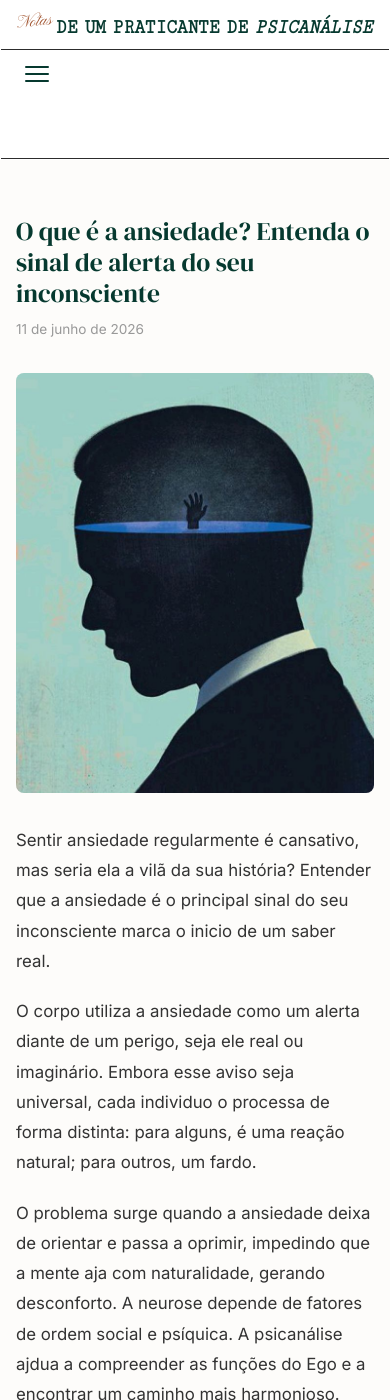
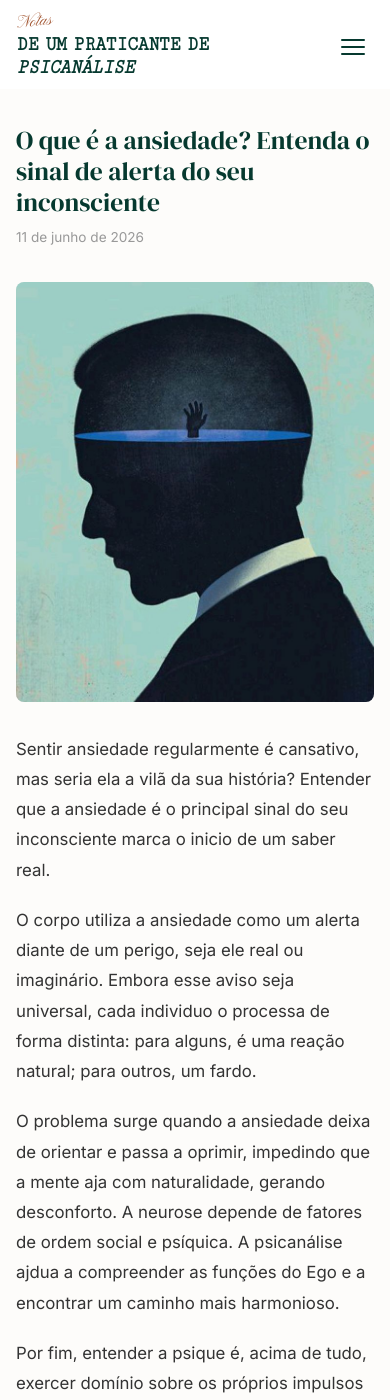
Before and after one commit to jeffsouzaoficial/blog-psi, a Jekyll site: the page built from _posts/2026-06-17-o-que-é-ansiedade.md, in a window 390 px wide and 1400 px high. Built offline with Jekyll 4.4.1, drawn with Linux system fonts in a browser that asks for light colours.

Commit message:
Scroll horizontal nos essays no mobile e ajustes no layout responsivo

```diff
--- a/_layouts/default.html
+++ b/_layouts/default.html
@@ -26,15 +26,15 @@
         <span class="title-script">Notas</span>
         <span class="title-sub">de um Praticante de <em class="title-italic">Psicanálise</em></span>
       </a></div>
+      <button class="nav-toggle" aria-label="Abrir menu">
+        <span></span>
+        <span></span>
+        <span></span>
+      </button>
     </div>
     <div class="bottom-row page-width">
       <div class="bottom-row-inner">
         <a href="{{ '/' | relative_url }}" class="compact-title">Notas</a>
-        <button class="nav-toggle" aria-label="Abrir menu">
-          <span></span>
-          <span></span>
-          <span></span>
-        </button>
         <div class="right-block">
           <a href="https://instagram.com" target="_blank" rel="noopener" class="social-link" aria-label="Instagram">
             <svg width="20" height="20" viewBox="0 0 24 24" fill="none" stroke="currentColor" stroke-width="2" stroke-linecap="round" stroke-linejoin="round"><rect x="2" y="2" width="20" height="20" rx="5" ry="5"/><path d="M16 11.37A4 4 0 1 1 12.63 8 4 4 0 0 1 16 11.37z"/><line x1="17.5" y1="6.5" x2="17.51" y2="6.5"/></svg>
--- a/style.css
+++ b/style.css
@@ -366,7 +366,7 @@
    PAPER WRAPPER
    ============================================= */
 .paper-wrapper {
-  padding-top: 24px;
+  padding-top: 4px;
 }
 
 /* =============================================
@@ -542,14 +542,14 @@
 
 /* Recent Essays */
 .homepage__top-grid__recent-essays {
-  margin-top: 48px;
+  margin-top: 1px;
   padding-top: 32px;
   border-top: 2px solid var(--border-color);
 }
 
 .grid-header {
   font-size: 1.1rem;
-  margin-bottom: 20px;
+  margin-bottom: 2px;
   color: var(--color-primary);
 }
 
@@ -1074,10 +1074,15 @@
   }
 
   .header-top {
+    display: flex;
+    align-items: center;
+    justify-content: space-between;
     padding: 16px 16px 12px;
   }
 
   .title {
+    flex: 1;
+    text-align: left;
     font-size: 1.5rem;
   }
 
@@ -1085,37 +1090,33 @@
     font-size: 1.4rem;
   }
 
+  .site-header--compact .header-top {
+    display: flex;
+    padding: 8px 16px;
+  }
+
   .bottom-row {
     flex-direction: column;
     gap: 0;
     padding: 0;
+    width: 100%;
   }
 
   .bottom-row-inner {
-    position: relative;
-    display: flex;
-    flex-direction: row;
-    flex-wrap: wrap;
-    align-items: center;
-    justify-content: space-between;
-    padding: 8px 16px;
-    width: 100%;
-    border-color: var(--border-color);
+    display: contents;
   }
 
   .nav-toggle {
     display: flex;
+    margin-left: 12px;
   }
 
   .compact-title {
-    display: none;
-    position: static;
-    transform: none;
-    font-size: 1.3rem;
+    display: none !important;
   }
 
   .site-header--compact .compact-title {
-    display: block;
+    display: none !important;
   }
 
   .main-nav,
@@ -1123,6 +1124,7 @@
     max-height: 0;
     opacity: 0;
     overflow: hidden;
+    padding: 0;
     transition: max-height 0.4s ease, opacity 0.3s ease;
   }
 
@@ -1132,11 +1134,19 @@
     opacity: 1;
   }
 
+  .nav-open .main-nav {
+    padding: 20px 0 12px;
+  }
+
+  .nav-open .right-block {
+    padding: 8px 0 4px;
+  }
+
   .main-nav {
     flex-direction: column;
     align-items: center;
     gap: 14px;
-    padding: 20px 0 12px;
+    padding: 0;
     width: 100%;
     order: 3;
   }
@@ -1146,15 +1156,15 @@
     transform: none;
     justify-content: center;
     gap: 16px;
-    padding: 8px 0 4px;
+    padding: 0;
     width: 100%;
     order: 4;
   }
 
   .homepage__top-grid {
     grid-template-columns: 1fr;
-    gap: 32px;
-    padding: 32px 0;
+    gap: 1px;
+    padding: 1px 0;
   }
 
   .homepage__top-grid__left {
@@ -1177,7 +1187,30 @@
   }
 
   .essay-grid {
-    grid-template-columns: 1fr;
+    display: flex;
+    overflow-x: auto;
+    gap: 16px;
+    scroll-snap-type: x mandatory;
+    -webkit-overflow-scrolling: touch;
+    scrollbar-width: none;
+    -ms-overflow-style: none;
+  }
+  .essay-grid::-webkit-scrollbar {
+    display: none;
+  }
+  .essay-grid__cell {
+    flex: 0 0 75%;
+    scroll-snap-align: start;
+  }
+  .essay-title {
+    font-size: 0.9rem;
+  }
+  .essay-excerpt {
+    font-size: 0.75rem;
+    display: -webkit-box;
+    -webkit-line-clamp: 2;
+    -webkit-box-orient: vertical;
+    overflow: hidden;
   }
 
   .essay-grid__cell--mobile {
```
Also changed, not shown: _posts/2026-06-17-o-que-é-ansiedade.md (+1 -1 lines).
